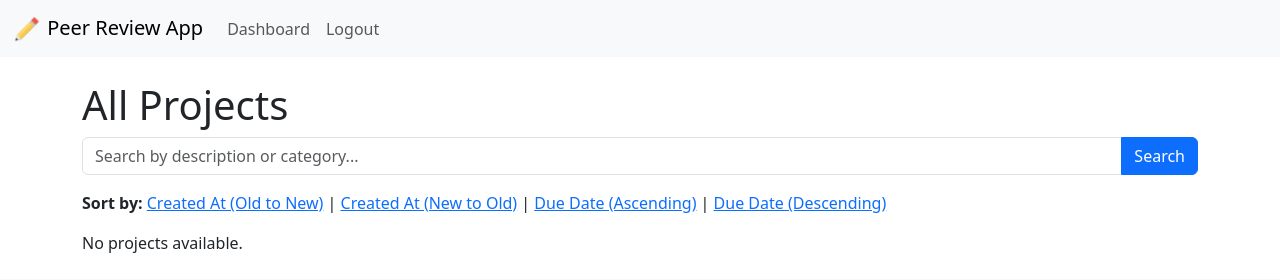
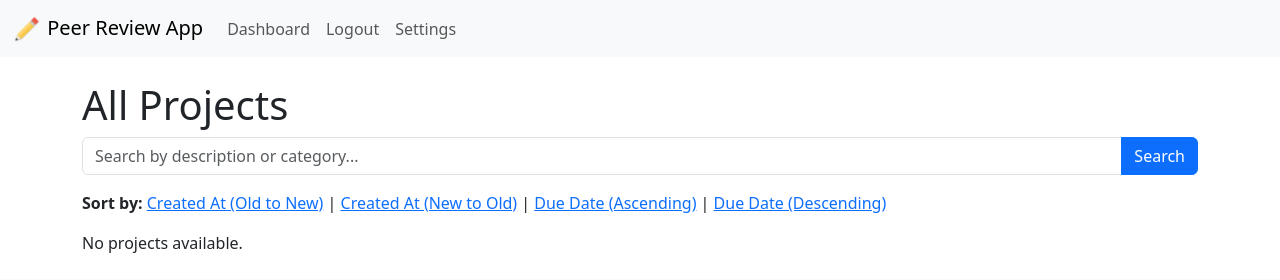
Before and after one commit to AhmedMoee/PeerReview, a Django app: page /projects/ in a window 1280 px wide. Shown: the top 280 px of the page. Run offline with Django 5.2, Linux system fonts and the light colour scheme; some libraries are stand-ins or nearby versions.

Commit message:
Add settings page.

```diff
--- a/users/templates/base.html
+++ b/users/templates/base.html
@@ -29,6 +29,9 @@
                 <li class="nav-item">
                     <a class="nav-link" href="{% url 'logout' %}">Logout</a>
                 </li>
+                <li class="nav-item">
+                    <a class="nav-link" href="{% url 'settings' %}">Settings</a>
+                </li>
             </ul>
         </div>
     </div>
--- a/users/urls.py
+++ b/users/urls.py
@@ -5,6 +5,7 @@ urlpatterns = [
     path('', views.home),
     path('dashboard/', views.dashboard, name='dashboard'),
     path('logout', views.logout_view, name= 'logout'),
+    path('settings/', views.settings, name='settings'),
     path('dashboard/', views.common_dashboard, name='common_dashboard'),
     path('create_project/', views.create_project, name='create_project'),
     path('projects/', views.project_list, name='project_list'),
--- a/users/views.py
+++ b/users/views.py
@@ -38,6 +38,10 @@ def dashboard(request):
     else:
         # if not authenticated, anon user, redirect to home page (with Google login option)
         return render(request, 'home.html')
+
+@login_required
+def settings(request):
+    return render(request, 'settings.html')
 
 def logout_view(request):
     logout(request)
```
Also changed, not shown: users/templates/settings.html (added, +10 -0 lines).
